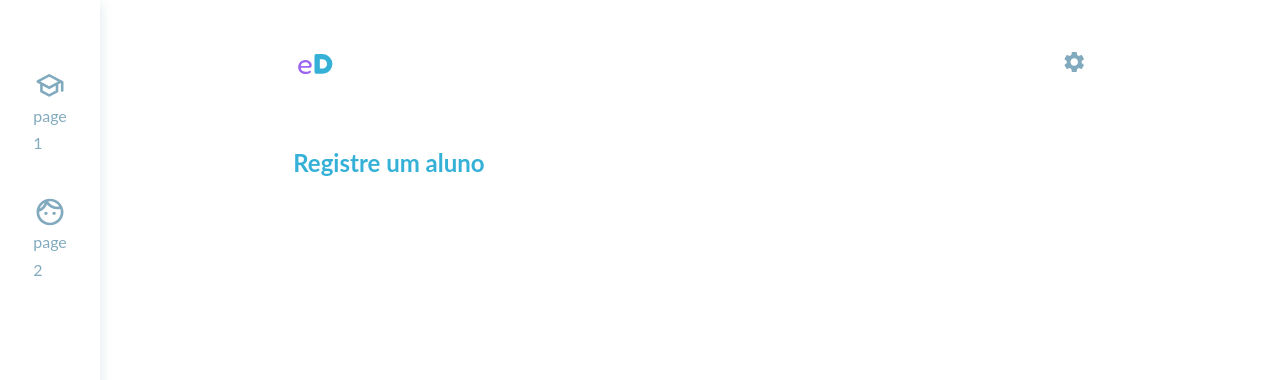
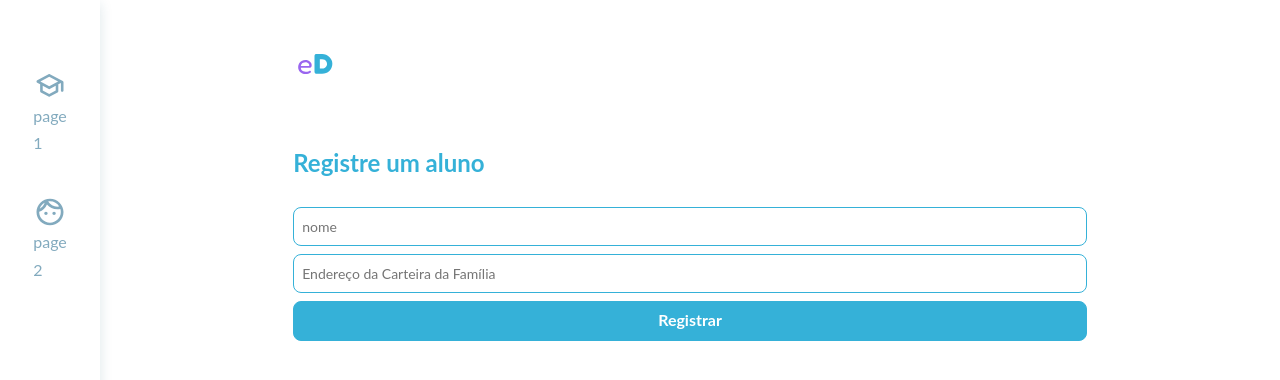
Before and after one commit to eth-ribon/app, a React (Create React App) app: page /students/register in a window 1280 px wide. Shown: the top 380 px of the page. Built offline with nearby package versions, Linux system fonts and the light colour scheme.

Commit message:
feat: add RegisterStudent page

```diff
--- a/src/components/moleculars/forms/GenericForm/index.tsx
+++ b/src/components/moleculars/forms/GenericForm/index.tsx
@@ -1,4 +1,4 @@
-import React, { FormEventHandler, useEffect } from "react";
+import React, { FormEventHandler, useEffect, useState } from "react";
 import theme from "styles/theme";
 import Button, { onClickType } from "components/atomics/Button";
 import { useForm } from "hooks/useForm";
@@ -13,7 +13,7 @@ export type FieldProps = {
 };
 
 export type Props = {
-  primaryButtonText?: string | null;
+  primaryButtonText: string;
   primaryButtonTextColor?: string;
   primaryButtonColor?: string;
   primaryButtonBorderColor?: string;
@@ -26,7 +26,7 @@ export type Props = {
 };
 
 function GenericForm({
-  primaryButtonText = null,
+  primaryButtonText,
   primaryButtonTextColor = "white",
   primaryButtonColor = theme.colors.ribonBlue,
   primaryButtonBorderColor,
@@ -39,13 +39,16 @@ function GenericForm({
 }: Props): JSX.Element {
   // eslint-disable-next-line no-use-before-define
   const [onChange, onSubmit, values] = useForm(handleOnSubmit, initialState);
+  const [loading, setLoading] = useState(false);
 
   useEffect(() => {
     if (onValuesChange) onValuesChange(values);
   }, [values]);
 
-  function handleOnSubmit() {
-    onFormSubmit(values);
+  async function handleOnSubmit() {
+    setLoading(true);
+    await onFormSubmit(values);
+    setLoading(false);
   }
 
   return (
@@ -63,7 +66,9 @@ function GenericForm({
           />
         ))}
 
-        {primaryButtonText && (
+        {loading ? (
+          <div>loading...</div>
+        ) : (
           <Button
             text={primaryButtonText}
             textColor={primaryButtonTextColor}
--- a/src/layouts/LayoutHeader/index.tsx
+++ b/src/layouts/LayoutHeader/index.tsx
@@ -1,50 +1,10 @@
-import ModalBlank from "components/moleculars/modals/ModalBlank";
 import Header from "components/atomics/sections/Header";
-import cogIcon from "assets/icons/cog-icon.svg";
-import { useState } from "react";
-import theme from "styles/theme";
-import useBreakpoint from "hooks/useBreakpoint";
 import * as S from "./styles";
 
 function LayoutHeader(): JSX.Element {
-  const [menuVisible, setMenuVisible] = useState(false);
-  const { isMobile } = useBreakpoint();
-
-  function openMenu() {
-    setMenuVisible(true);
-  }
-
-  function closeMenu() {
-    setMenuVisible(false);
-  }
-
   return (
     <S.Container>
-      <ModalBlank
-        visible={menuVisible}
-        onClose={() => closeMenu()}
-        customStyles={{
-          overlay: {
-            backgroundColor: "transparent",
-            display: "flex",
-            alignItems: "flex-start",
-            justifyContent: "flex-end",
-          },
-          content: {
-            border: `1px solid ${theme.colors.lightGray}`,
-            paddingLeft: 8,
-            paddingRight: 8,
-            position: isMobile ? "relative" : "absolute",
-            top: isMobile ? "5%" : "8%",
-            right: isMobile ? "" : "14%",
-          },
-        }}
-      >
-        <div>teste</div>
-      </ModalBlank>
-      <Header
-        rightComponent={<S.Settings onClick={() => openMenu()} src={cogIcon} />}
-      />
+      <Header />
     </S.Container>
   );
 }
--- a/src/pages/RegisterStudentPage/index.tsx
+++ b/src/pages/RegisterStudentPage/index.tsx
@@ -1,9 +1,36 @@
 import * as S from "./styles";
+import GenericForm from "../../components/moleculars/forms/GenericForm";
 
 function RegisterStudentPage(): JSX.Element {
+  const handleFormSubmit = async (values: any) => {
+    console.log(values);
+  };
+
   return (
     <S.Container>
       <S.Title>Registre um aluno</S.Title>
+
+      <GenericForm
+        formFields={[
+          {
+            name: "name",
+            type: "text",
+            placeholder: "nome",
+            id: "name",
+            required: true,
+          },
+          {
+            name: "familyAddress",
+            type: "text",
+            placeholder: "Endereço da Carteira da Família",
+            id: "familyAddress",
+            required: true,
+          },
+        ]}
+        initialState={{ name: "" }}
+        onFormSubmit={handleFormSubmit}
+        primaryButtonText="Registrar"
+      />
     </S.Container>
   );
 }
```
Also changed, not shown: 1 other file (tests, documents, lock files or other folders).
